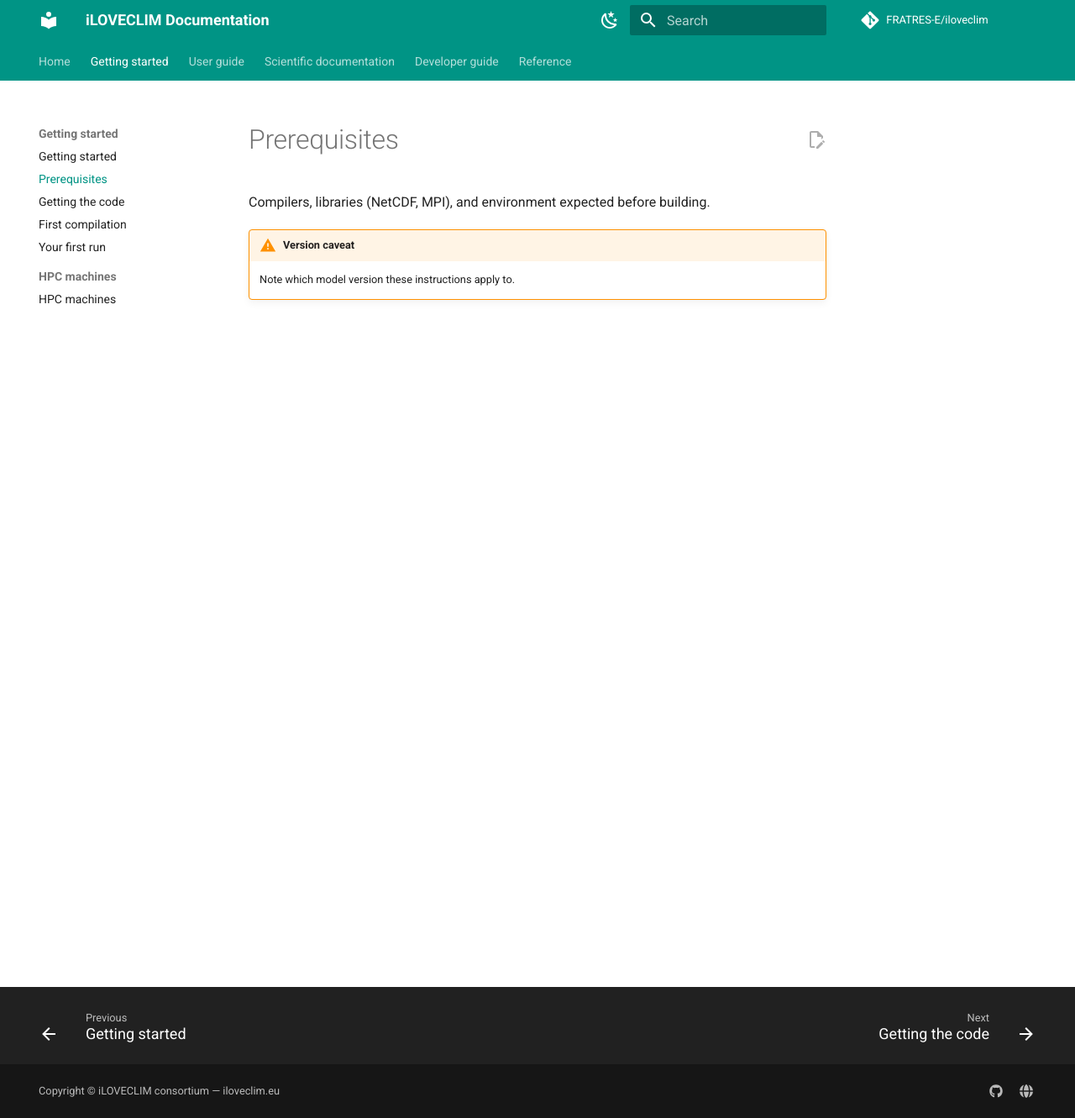
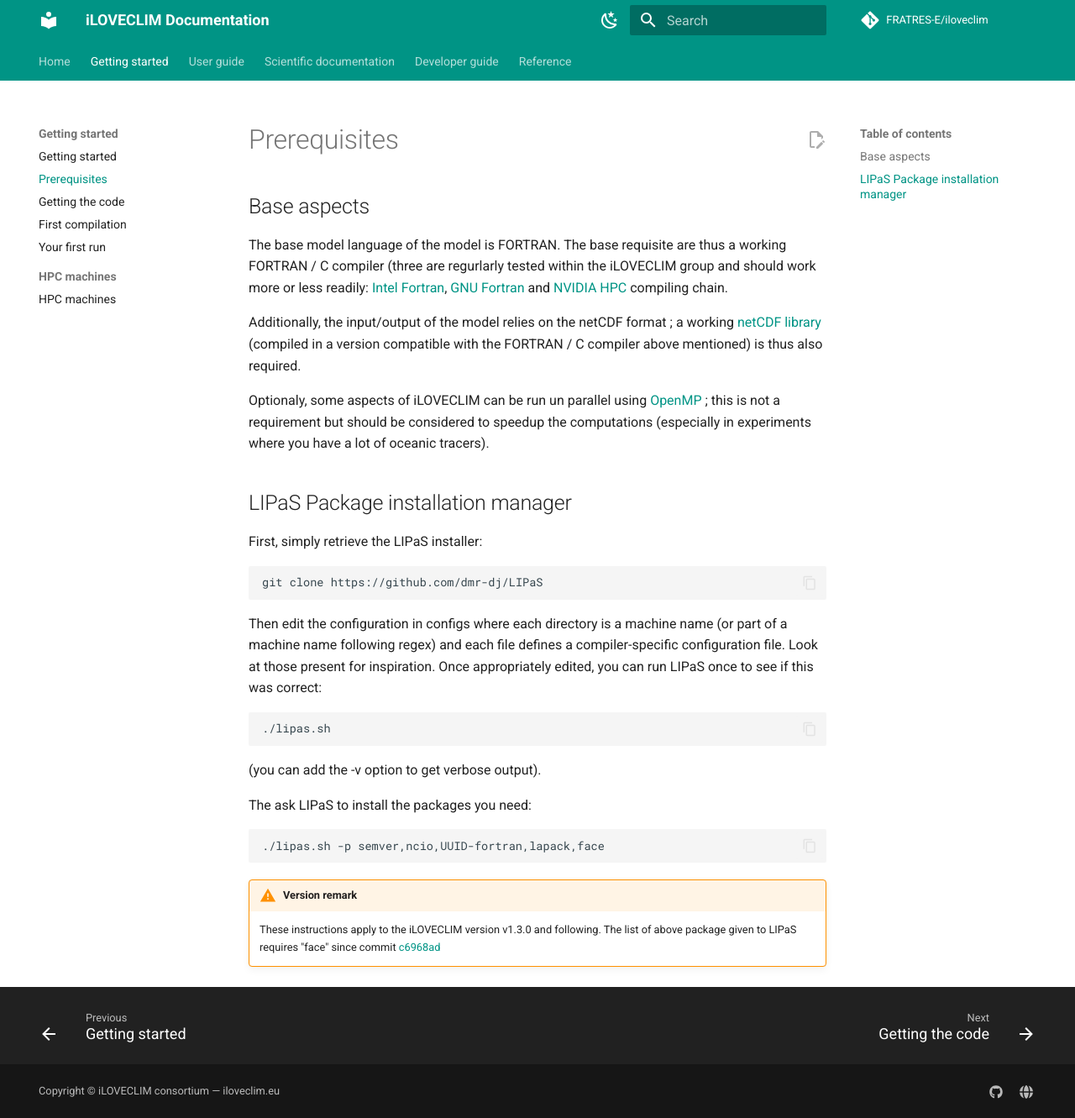
Before and after one commit to FRATRES-E/iloveclim, an MkDocs documentation site: the page built from docs/getting-started/prerequisites.md, in a window 1280 px wide and 1331 px high. Shown: the whole window at 84% size. Built offline with MkDocs 1.6.1 and Material for MkDocs 9.7.7, drawn with Linux system fonts in a browser that asks for light colours; comment, search, counter and statistics services are not loaded.

Commit message:
docs:v0.0.4: Updated the general installation documentation page.

````diff
--- a/docs/getting-started/prerequisites.md
+++ b/docs/getting-started/prerequisites.md
@@ -1,6 +1,32 @@
 # Prerequisites
 
-Compilers, libraries (NetCDF, MPI), and environment expected before building.
+## Base aspects
 
-!!! warning "Version caveat"
-    Note which model version these instructions apply to.
+The base model language of the model is FORTRAN. The base requisite are thus a working FORTRAN / C compiler (three are regurlarly tested within the iLOVECLIM group and should work more or less readily: [Intel Fortran](https://www.intel.com/content/www/us/en/developer/tools/oneapi/fortran-compiler.html), [GNU Fortran](https://gcc.gnu.org/fortran) and [NVIDIA HPC](https://developer.nvidia.com/hpc-sdk) compiling chain.
+
+Additionally, the input/output of the model relies on the netCDF format ; a working [netCDF library](https://www.unidata.ucar.edu/software/netcdf) (compiled in a version compatible with the FORTRAN / C compiler above mentioned) is thus also required.
+
+Optionaly, some aspects of iLOVECLIM can be run un parallel using [OpenMP](https://www.openmp.org) ; this is not a requirement but should be considered to speedup the computations (especially in experiments where you have a lot of oceanic tracers).
+
+## LIPaS Package installation manager
+
+First, simply retrieve the LIPaS installer:
+
+```bash
+git clone https://github.com/dmr-dj/LIPaS
+```
+Then edit the configuration in configs where each directory is a machine name (or part of a machine name following regex) and each file defines a compiler-specific configuration file. Look at those present for inspiration. Once appropriately edited, you can run LIPaS once to see if this was correct:
+
+```bash
+./lipas.sh
+```
+(you can add the -v option to get verbose output).
+
+The ask LIPaS to install the packages you need:
+
+```bash
+./lipas.sh -p semver,ncio,UUID-fortran,lapack,face
+```
+
+!!! warning "Version remark"
+	These instructions apply to the iLOVECLIM version v1.3.0 and following. The list of above package given to LIPaS requires "face" since commit [c6968ad](https://github.com/FRATRES-E/iloveclim/commit/c6968ad0f713c3f1fdf070a7a36acd939c132eeb)
````
Also changed, not shown: docs/getting-started/index.md (+22 -1 lines).
